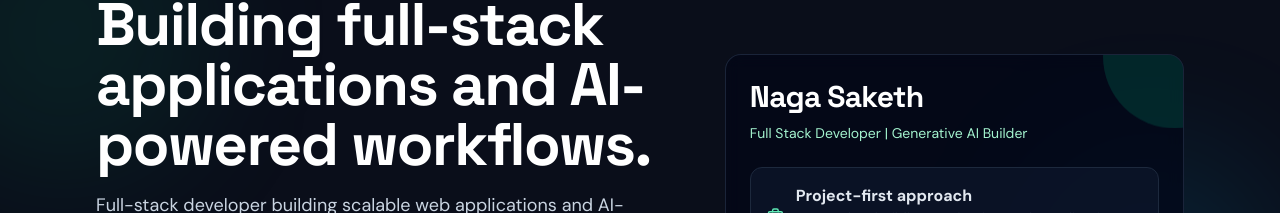
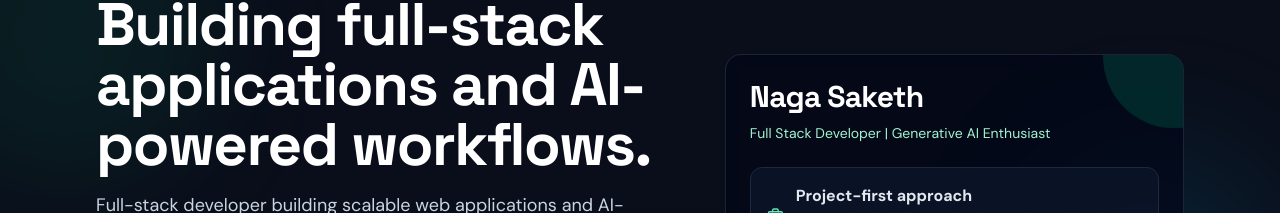
Before and after one commit to NagaaSaketh/Portfolio, a React (Vite) app: page / in a window 1280 px wide. Shown: the part 233-446 px from the top of the page. Built offline with nearby package versions, Linux system fonts and the light colour scheme.

Commit message:
chore:updated about card desc

```diff
--- a/src/components/About.jsx
+++ b/src/components/About.jsx
@@ -82,7 +82,7 @@ const About = () => {
           <CardHeader className="space-y-2">
             <CardTitle className="text-3xl text-white">Naga Saketh</CardTitle>
             <CardDescription className="text-emerald-200">
-              Full Stack Developer | Generative AI Builder
+              Full Stack Developer | Generative AI Enthusiast
             </CardDescription>
           </CardHeader>
           <CardContent className="space-y-5">
```
